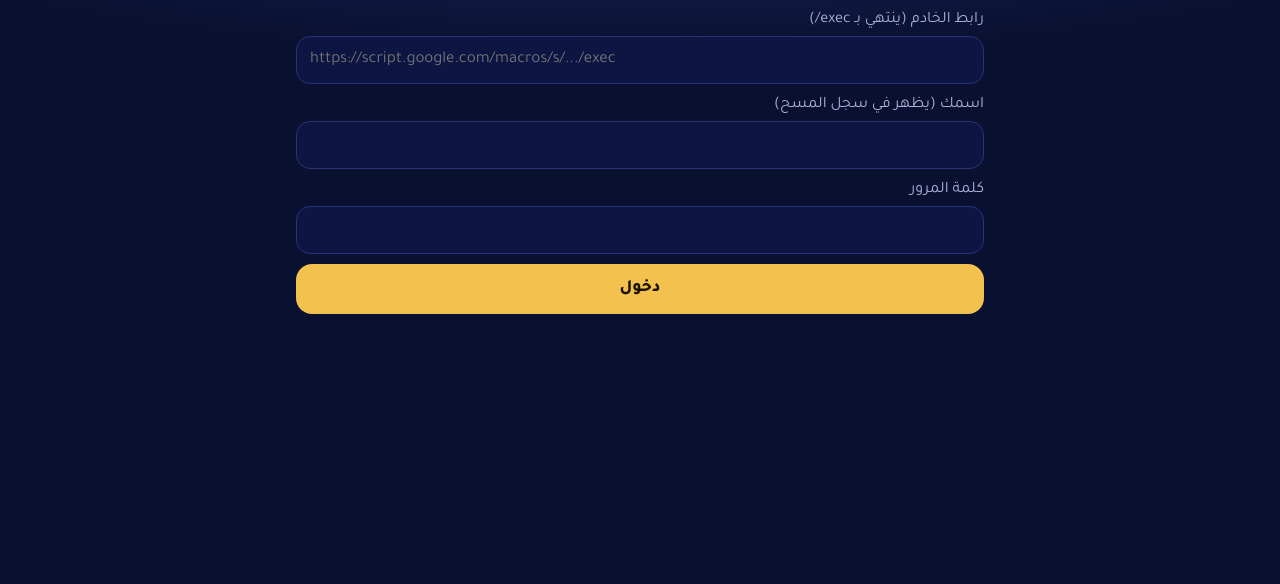
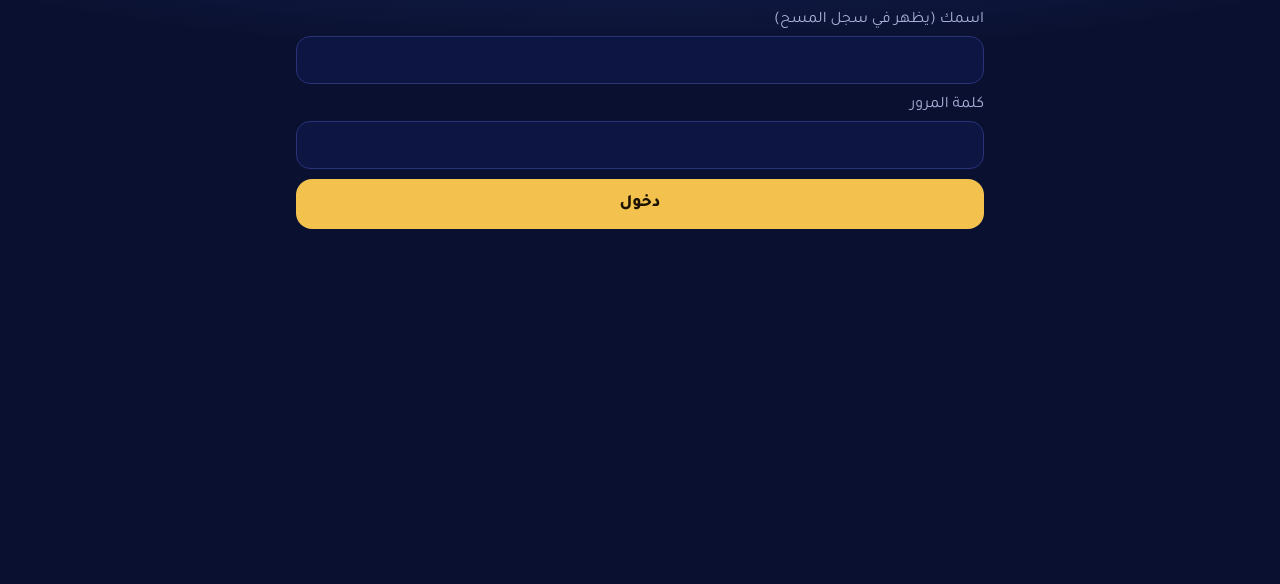
Before and after one commit to aminehabbaaina/rijal-al-fajr, a plain HTML site: page index.html in a window 1280 px wide. Shown: the part 216-800 px from the top of the page. Drawn offline with Linux system fonts and the light colour scheme.

Commit message:
Add files via upload

```diff
--- a/index.html
+++ b/index.html
@@ -343,7 +343,9 @@ function armBtn(b,label,fn){ // زر بضغطتين للتأكيد
   const u=new URLSearchParams(location.search).get('s');
   if(u){const c=LS.get('rf_cfg',{});c.url=u;LS.set('rf_cfg',c);history.replaceState(null,'',location.pathname)}
 })();
+const DEFAULT_URL='https://script.google.com/macros/s/AKfycbyIgkPBXHOYFSXPnj3b1cg-q7H06ot1dwkXtXoIqb94SRm5HdlHcj_Aayz6CbB-5kXM/exec';
 const cfg=Object.assign({url:'',name:'',pass:'',role:'',demo:false},LS.get('rf_cfg',{}));
+if(!cfg.url)cfg.url=DEFAULT_URL;
 const isDemo=()=>cfg.demo;
 const isAdmin=()=>cfg.role==='admin';
 const S={children:[],dates:[],map:{},byNo:{},photos:{},present:{},queue:LS.get('rf_queue',[]),date:keyOf(new Date()),cur:'',online:true,sc:false};
```
